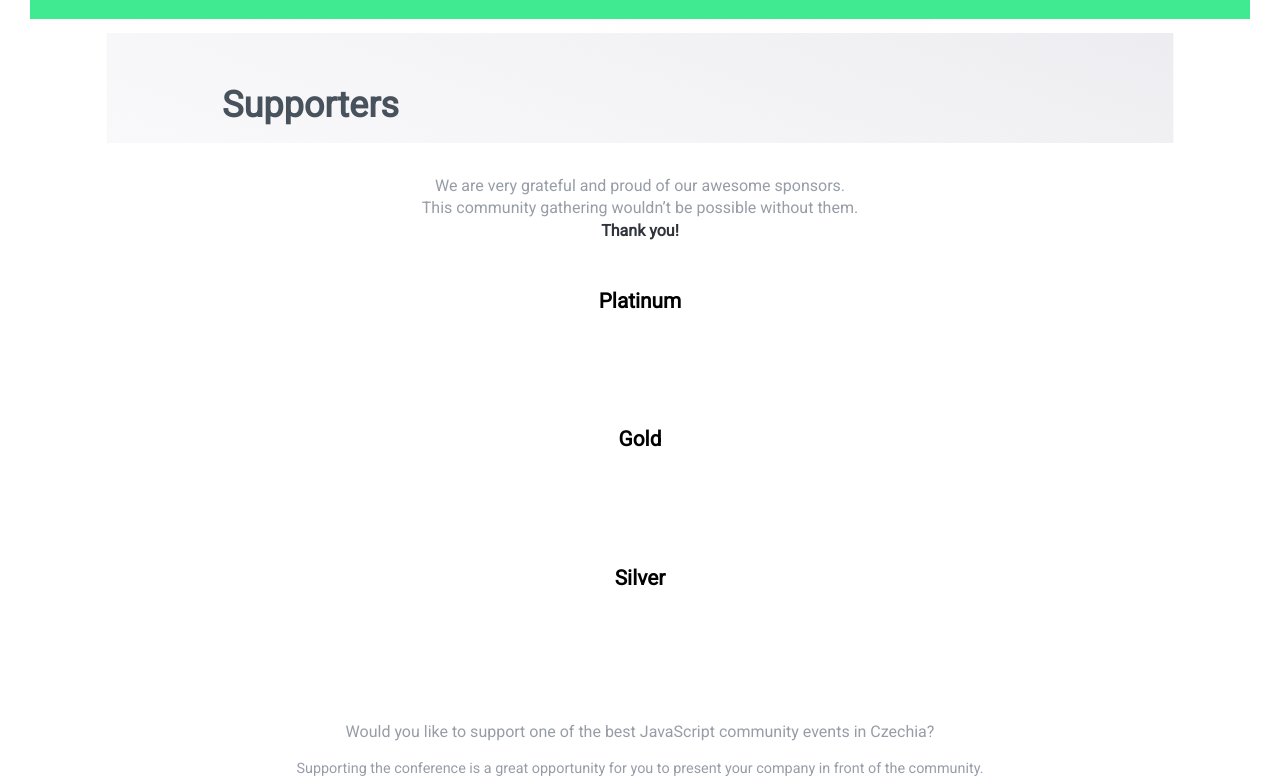
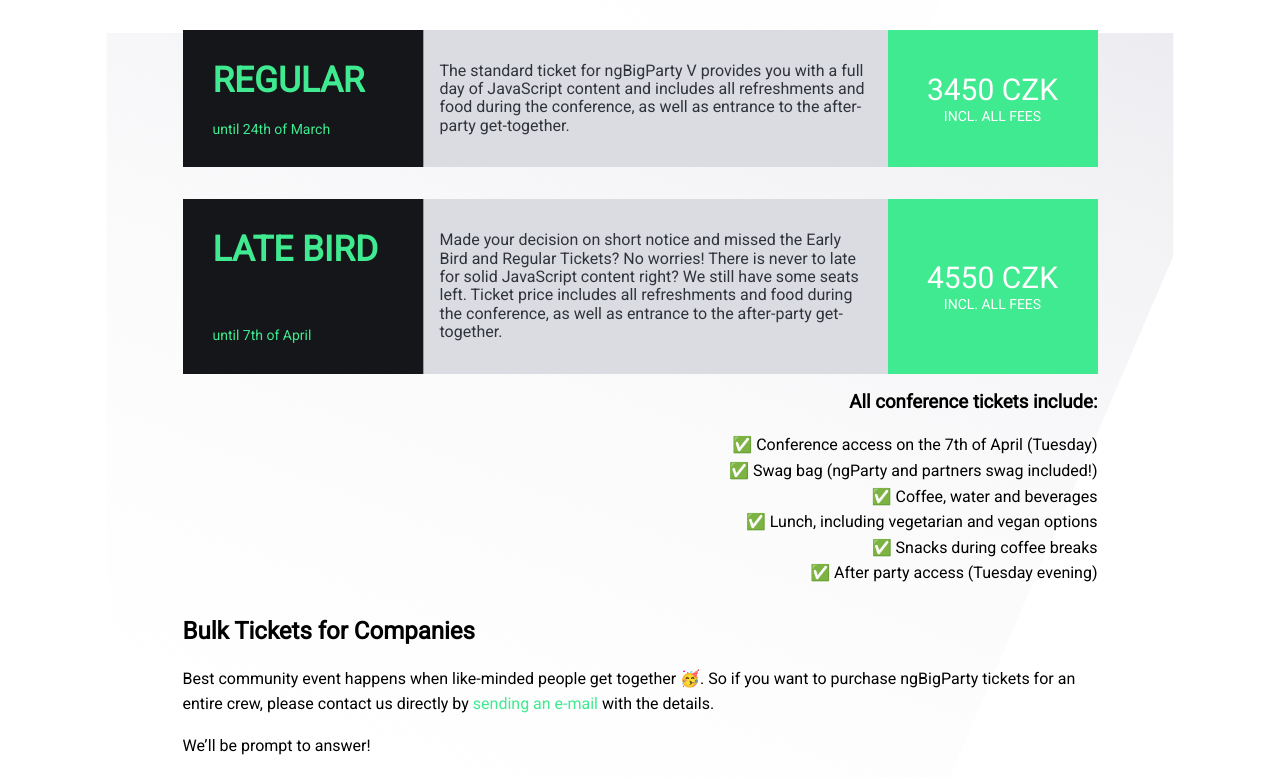
Before and after one commit to ngParty/web, a Next.js app: page /big-party-v in a window 1280 px wide. Shown: the part 5567-6345 px from the top of the page. Built offline with nearby package versions, Linux system fonts and the light colour scheme.

Commit message:
feat(big-v): add tickets section

```diff
--- a/conferences/big-party-v/index.ts
+++ b/conferences/big-party-v/index.ts
@@ -10,4 +10,5 @@ export * from './sponsors'
 export * from './organizers'
 export * from './gallery'
 export * from './faq'
+export * from './tickets'
 export * from './theme'
--- a/conferences/big-party-v/theme.ts
+++ b/conferences/big-party-v/theme.ts
@@ -11,6 +11,9 @@ const colors = {
   textLight: '#979da7',
   white: '#fff',
   black: '#000',
+}
+const shadow = {
+  main: '0 15px 25px 0 rgba(0, 0, 0, 0.15)',
 }
 
 const breakpoints = {
@@ -27,8 +30,19 @@ const sizes = {
   maxWidthContent: '1440px',
 }
 
+const mixins = {
+  centerMaxWidth(maxWidth = '75%') {
+    return `
+      margin: 0 auto;
+      max-width: ${maxWidth};
+  `
+  },
+}
+
 export const theme = {
   colors,
   breakpoints,
   sizes,
+  shadow,
+  mixins,
 }
--- /dev/null
+++ b/conferences/big-party-v/tickets.styles.ts
@@ -0,0 +1,181 @@
+import css from 'styled-jsx/css'
+import { theme } from './theme'
+
+const sizes = {
+  bigFont: '1.875rem',
+  smallFont: '0.875rem',
+}
+
+const mixins = {
+  gray: `
+    color: ${theme.colors.textDark};
+    background-color: ${theme.colors.lightGrey};
+    `,
+}
+
+export const styles = css.global`
+  .tickets {
+  }
+  @media (min-width: ${theme.breakpoints.large}) {
+    .tickets {
+      ${theme.mixins.centerMaxWidth()}
+    }
+  }
+
+  .ticket-list {
+    list-style: none;
+    padding-left: 0;
+  }
+  .ticket-list li:not(:first-child) {
+    margin-top: 2rem;
+  }
+
+  .ticket {
+    padding: 1.25rem;
+    background-color: ${theme.colors.bgDark};
+    color: ${theme.colors.lightGrey};
+    transition: box-shadow 250ms ease-out;
+  }
+  .ticket:not(.disabled):hover {
+    box-shadow: ${theme.shadow.main};
+  }
+  .ticket.disabled {
+    opacity: 0.5;
+    cursor: not-allowed;
+    box-shadow: none;
+    ${mixins.gray}
+  }
+  @media (min-width: ${theme.breakpoints.medium}) {
+    .ticket {
+      display: flex;
+      padding: 0;
+    }
+    .ticket > .ticket-description {
+      flex: 1;
+    }
+  }
+
+  .ticket-type {
+    font-size: ${sizes.bigFont};
+    color: ${theme.colors.accent};
+    padding-bottom: 0.25em;
+    border-bottom: 1px solid ${theme.colors.textLight};
+  }
+  @media (min-width: ${theme.breakpoints.medium}) {
+    .ticket-type {
+      margin: 0;
+      display: flex;
+      flex-direction: column;
+      justify-content: space-between;
+      padding: 1em;
+      border-bottom: none;
+      border-right: 1px solid ${theme.colors.textLight};
+    }
+  }
+
+  .ticket-title {
+    margin: 0 0 0.5rem 0;
+    text-transform: uppercase;
+  }
+  @media (min-width: ${theme.breakpoints.medium}) {
+    .ticket-title {
+      width: calc(6 * ${sizes.bigFont});
+    }
+  }
+  .ticket-date {
+    font-size: ${sizes.smallFont};
+  }
+
+  .ticket-description {
+  }
+  @media (min-width: ${theme.breakpoints.medium}) {
+    .ticket-description {
+      align-items: center;
+      display: flex;
+      padding: 1em;
+      ${mixins.gray}
+    }
+  }
+
+  .ticket-action {
+    text-align: center;
+    text-transform: uppercase;
+    margin-top: 1.5rem;
+    background: ${theme.colors.accent};
+    color: ${theme.colors.white};
+  }
+  .ticket-action.disabled {
+    font-size: ${sizes.bigFont};
+    padding: 0.85em;
+    background: inherit;
+    color: ${theme.colors.accent};
+  }
+
+  @media (min-width: ${theme.breakpoints.medium}) {
+    .ticket-action {
+      width: calc(7 * ${sizes.bigFont});
+      margin-top: 0;
+    }
+    .ticket-action.disabled {
+      display: flex;
+      align-items: center;
+      justify-content: center;
+    }
+  }
+  .ticket-action a {
+    transition: color ease-out 250ms;
+    display: block;
+    padding: 1em;
+    text-decoration: inherit;
+    height: 100%;
+  }
+  .ticket-action a:hover {
+    color: ${theme.colors.accent};
+    background: ${theme.colors.white};
+  }
+  @media (min-width: ${theme.breakpoints.medium}) {
+    .ticket-action a {
+      display: flex;
+      flex-direction: column;
+      justify-content: center;
+    }
+  }
+
+  .ticket-price {
+    display: block;
+    font-size: ${sizes.bigFont};
+  }
+  .ticket-vat {
+    display: block;
+    font-size: ${sizes.smallFont};
+  }
+
+  .ticket-info {
+    text-align: center;
+  }
+  .ticket-info > h3 {
+  }
+
+  @media (min-width: ${theme.breakpoints.medium}) {
+    .ticket-info {
+      text-align: right;
+    }
+  }
+
+  .ticket-info-bulk {
+    margin-top: 2rem;
+  }
+
+  .list-check {
+    list-style: none;
+    padding: 0;
+    margin: 0;
+    line-height: 1.6em;
+  }
+  .list-check > li {
+    margin-left: 1em;
+  }
+  .list-check > li::before {
+    content: '✅ ';
+  }
+`
--- /dev/null
+++ b/conferences/big-party-v/tickets.tsx
@@ -0,0 +1,194 @@
+import { styles } from './tickets.styles'
+import { data } from '../../shared'
+
+interface TicketModel {
+  type: string
+  price: number
+  currency: string
+  vatPercentage?: number
+  link: string
+  description: string
+  /**
+   * active until
+   */
+  date: string
+  soldOut: boolean
+}
+
+const currDate = new Date()
+const DATA: TicketModel[] = [
+  {
+    type: 'Early bird',
+    link: 'http://bit.ly/ng-bigparty-v-tickets',
+    currency: 'CZK',
+    price: 2350,
+    vatPercentage: 0,
+    date: '2020-02-04T08:00:00.000Z',
+    soldOut: false,
+    description: `A limited selection of early bird tickets.
+    Ticket price includes all refreshments and food during the conference, as well as entrance to the after-party get-together.`,
+  },
+  {
+    type: 'Regular',
+    link: 'http://bit.ly/ng-bigparty-v-tickets',
+    currency: 'CZK',
+    price: 3450,
+    vatPercentage: 0,
+    date: '2020-03-24T22:59:00.000Z',
+    soldOut: false,
+    description: `The standard ticket for ngBigParty V provides you with a full day of JavaScript content and includes all refreshments and food during the conference, as well as entrance to the after-party get-together.`,
+  },
+  {
+    type: 'Late bird',
+    link: 'http://bit.ly/ng-bigparty-v-tickets',
+    currency: 'CZK',
+    price: 4550,
+    vatPercentage: 0,
+    date: '2020-04-07T07:59:00.000Z',
+    soldOut: false,
+    description: `Made your decision on short notice and missed the Early Bird and
+    Regular Tickets? No worries! There is never to late for solid JavaScript content right? We still have some seats left.
+    Ticket price includes all refreshments and food during the conference, as well as entrance to the after-party get-together.`,
+  },
+]
+
+export const Tickets = () => {
+  return (
+    <>
+      <div className="tickets">
+        <style jsx global>
+          {styles}
+        </style>
+        <ul className="ticket-list">
+          {DATA.map((item) => {
+            const { description, ...data } = item
+            return (
+              <li key={item.type}>
+                <Ticket {...data}>{description}</Ticket>
+              </li>
+            )
+          })}
+        </ul>
+        <section className="ticket-info">
+          <h3>All conference tickets include:</h3>
+          <ul className="list-check">
+            <li>Conference access on the 7th of April (Tuesday)</li>
+            <li>Swag bag (ngParty and partners swag included!)</li>
+            <li>Coffee, water and beverages</li>
+            <li>Lunch, including vegetarian and vegan options</li>
+            <li>Snacks during coffee breaks</li>
+            <li>After party access (Tuesday evening)</li>
+          </ul>
+        </section>
+        <section className="ticket-info-bulk">
+          <h2>Bulk Tickets for Companies</h2>
+          <p className="text-content">
+            Best community event happens when like-minded people get together
+            🥳. So if you want to purchase ngBigParty tickets for an entire
+            crew, please contact us directly by{' '}
+            <a
+              className="link"
+              href={`${data.links.contact.email.link}?subject=Bulk tickets request`}
+            >
+              sending an e-mail
+            </a>{' '}
+            with the details.
+          </p>
+          <p className="text-content">We’ll be prompt to answer!</p>
+        </section>
+      </div>
+    </>
+  )
+}
+
+const Ticket = (
+  props: Omit<TicketModel, 'description'> & { children: React.ReactChild }
+) => {
+  const {
+    type,
+    children,
+    price,
+    currency,
+    vatPercentage,
+    link,
+    date,
+    soldOut,
+  } = props
+  const normalizedVAT = vatPercentage
+    ? `incl. ${vatPercentage}% VAT`
+    : 'incl. all fees'
+  const normalizedAmount = `${price} ${currency}`
+  const dateBoundary = new Date(date)
+  const isDisabled = soldOut || currDate > dateBoundary
+
+  const cx = {
+    root: isDisabled ? 'disabled' : '',
+  }
+
+  return (
+    <div className={`ticket ${cx.root}`} tabIndex={0}>
+      <div className="ticket-type">
+        <h3 className="ticket-title">{type}</h3>
+        <span className="ticket-date">until {formatDate(date)}</span>
+      </div>
+      <div className="ticket-description">
+        <p>{children}</p>
+      </div>
+      {!isDisabled ? (
+        <div className="ticket-action">
+          <a
+            href={link}
+            target="_blank"
+            rel="noopener noreferrer"
+            className="block p-4 mt-6"
+          >
+            <span className="ticket-price">{normalizedAmount}</span>
+            <span className="ticket-vat">{normalizedVAT}</span>
+          </a>
+        </div>
+      ) : (
+        <div className="ticket-action disabled">
+          {soldOut ? (
+            <>
+              sold
+              <br />
+              out
+            </>
+          ) : (
+            <>ended</>
+          )}
+        </div>
+      )}
+    </div>
+  )
+}
+
+// ========
+// UTILS
+// ========
+
+function formatDate(date: string) {
+  const dateInst = new Date(date)
+  const options = {
+    // weekday: 'long',
+    // year: 'numeric',
+    month: 'long',
+    // day: 'numeric'
+  }
+
+  const pr = new Intl.PluralRules('en-US', { type: 'ordinal' })
+  const prOrderMap = {
+    other: 'th',
+    one: 'st',
+    two: 'nd',
+    few: 'rd',
+  }
+  const dayNumber = dateInst.getDate()
+
+  const month = new Intl.DateTimeFormat('en-GB', options).format(dateInst)
+  const day = `${dayNumber}${
+    prOrderMap[pr.select(dayNumber) as keyof typeof prOrderMap]
+  }`
+
+  return `${day} of ${month}`
+}
--- a/conferences/big-party-v/utils.styles.ts
+++ b/conferences/big-party-v/utils.styles.ts
@@ -48,4 +48,17 @@ export const stylesUtils = css.global`
   .text-dark {
     color: ${theme.colors.textDark};
   }
+
+  .link {
+    transition: border-color ease-out 250ms;
+    color: ${theme.colors.accent};
+    text-decoration: none;
+    border-bottom: 1px solid transparent;
+  }
+  .link:hover {
+    border-color: ${theme.colors.accent};
+  }
+  .text-content {
+    line-height: 1.6;
+  }
 `
--- a/pages/big-party-v/index.tsx
+++ b/pages/big-party-v/index.tsx
@@ -11,6 +11,7 @@ import {
   Speakers,
   Organizers,
   Faq,
+  Tickets,
 } from '../../conferences/big-party-v'
 
 export const config: import('next').PageConfig = { amp: true }
@@ -55,6 +56,9 @@ const BigPartyV = () => {
           <Section title="Schedule" id="schedule">
             <Schedule />
           </Section>
+          <Section title="Get Tickets" id="tickets">
+            <Tickets />
+          </Section>
           <Section title="Venue" id="venue">
             <Venue />
           </Section>
```
